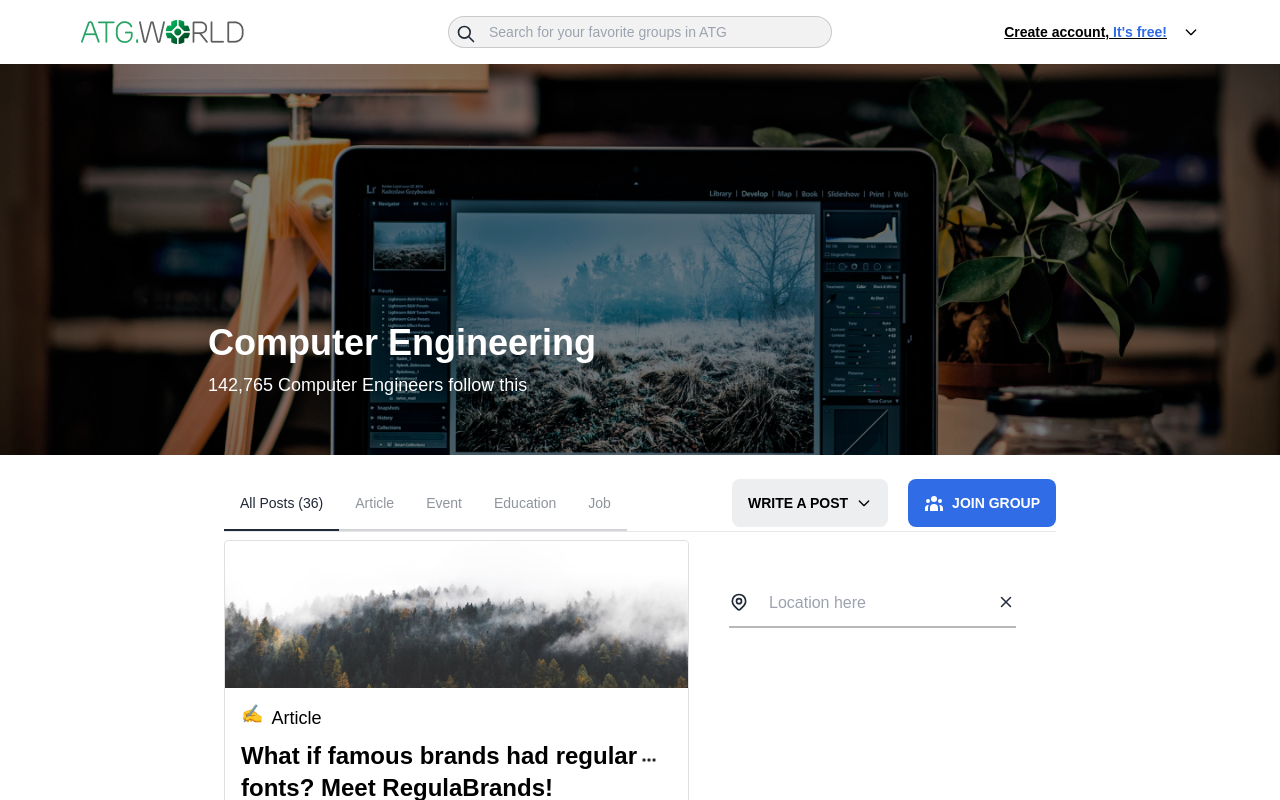
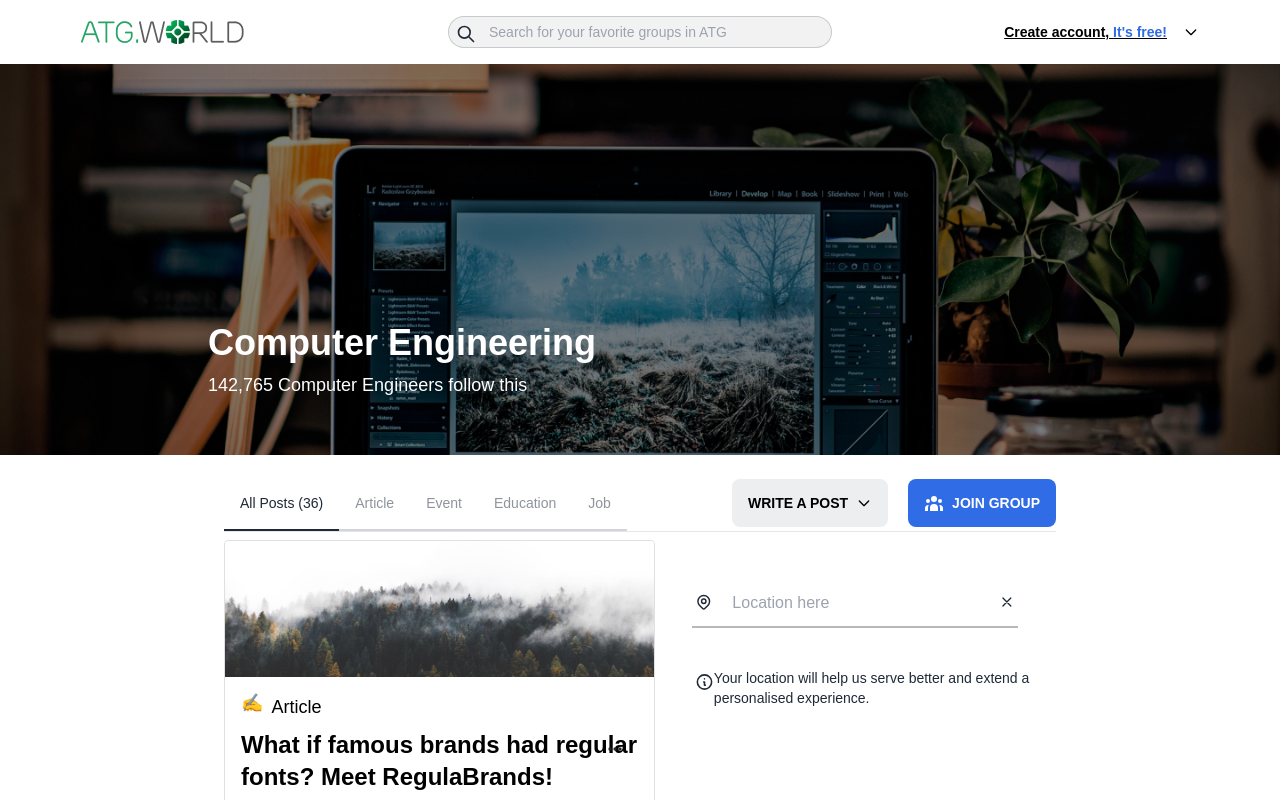
Before and after one commit to mahfuzswaron/ATG-World, a React (Vite) app: page / in a window 1280 px wide. Shown: the top 800 px of the page. Built offline with nearby package versions, Linux system fonts and the light colour scheme.

Commit message:
info done

```diff
--- a/src/components/HomePage/DiscussionSection/Aside/Aside.jsx
+++ b/src/components/HomePage/DiscussionSection/Aside/Aside.jsx
@@ -3,15 +3,23 @@ import React from 'react';
 const Aside = () => {
     return (
         <aside className='px-5'>
-            <div className='flex mt-10'>
+            <div className='flex mt-10 '>
                 <svg xmlns="http://www.w3.org/2000/svg" className="h-5 w-5 relative top-3 left-5" fill="none" viewBox="0 0 24 24" stroke="currentColor" strokeWidth={2}>
                     <path strokeLinecap="round" strokeLinejoin="round" d="M17.657 16.657L13.414 20.9a1.998 1.998 0 01-2.827 0l-4.244-4.243a8 8 0 1111.314 0z" />
                     <path strokeLinecap="round" strokeLinejoin="round" d="M15 11a3 3 0 11-6 0 3 3 0 016 0z" />
                 </svg>
-                <input type="text" className="input rounded-none border-[#B8B8B8] border-0  border-b-2 bg-white px-10" placeholder='Location here' />
+                <input type="text" className="input rounded-none border-[#B8B8B8] border-0  border-b-2 bg-white px-10 w-full" placeholder='Location here' />
                 <svg xmlns="http://www.w3.org/2000/svg" className="h-5 w-5 relative top-3 right-5 cursor-pointer btn-ghost" fill="none" viewBox="0 0 24 24" stroke="currentColor" strokeWidth={2}>
                     <path strokeLinecap="round" strokeLinejoin="round" d="M6 18L18 6M6 6l12 12" />
                 </svg>
+            </div>
+            <div className='flex items-top my-10 pl-5 '>
+                <svg xmlns="http://www.w3.org/2000/svg" className="h-7 w-7" fill="none" viewBox="0 0 24 24" stroke="currentColor" strokeWidth={2}>
+                    <path strokeLinecap="round" strokeLinejoin="round" d="M13 16h-1v-4h-1m1-4h.01M21 12a9 9 0 11-18 0 9 9 0 0118 0z" />
+                </svg>
+                <p className='text-sm'>
+                    Your location will help us serve better and extend a personalised experience.
+                </p>
             </div>
         </aside>
     );
```
